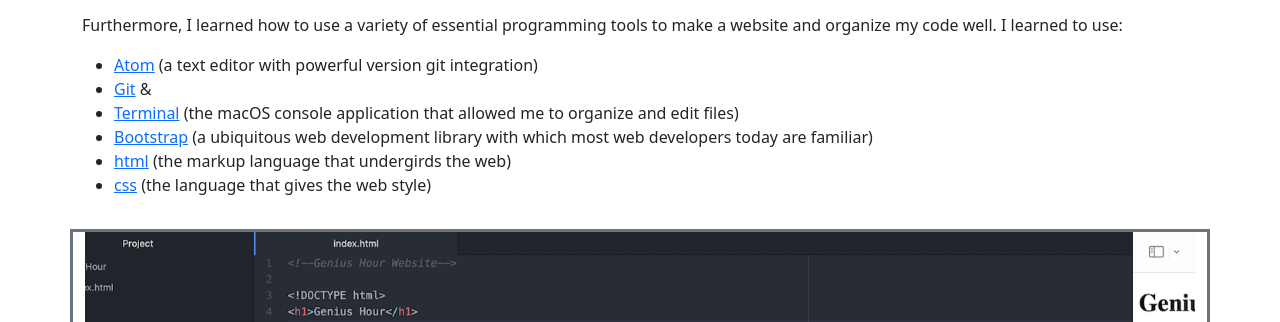
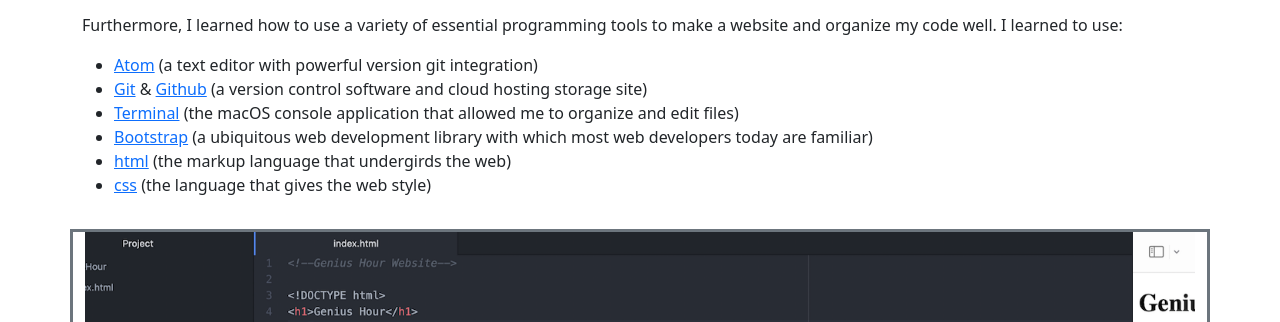
Before and after one commit to al-khansa/GeniusHour, a plain HTML site: page index.html in a window 1280 px wide. Shown: the part 478-800 px from the top of the page. Drawn offline with nearby package versions, Linux system fonts and the light colour scheme.

Commit message:
fixed mistake with github link

```diff
--- a/index.html
+++ b/index.html
@@ -61,7 +61,7 @@
         <p>Furthermore, I learned how to use a variety of essential programming tools to make a website and organize my code well. I learned to use:</p>
         <ul>
           <li><a href="https://atom.io">Atom</a> (a text editor with powerful version git integration)</li>
-          <li><a href="https://en.wikipedia.org/wiki/Git">Git</a> & <a href="https://github.com/"Github (a version control software and cloud hosting storage site)</li>
+          <li><a href="https://en.wikipedia.org/wiki/Git">Git</a> & <a href="https://github.com/">Github</a> (a version control software and cloud hosting storage site)</li>
           <li><a href="https://en.wikipedia.org/wiki/List_of_macOS_built-in_apps#Terminal">Terminal</a> (the macOS console application that allowed me to organize and edit files)</li>
           <li><a href="https://getbootstrap.com">Bootstrap</a> (a ubiquitous web development library with which most web developers today are familiar)</li>
           <li><a href="https://en.wikipedia.org/wiki/html">html</a> (the markup language that undergirds the web)</li>
```
